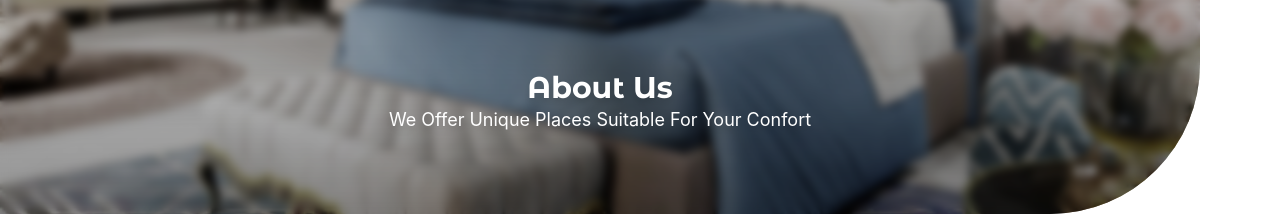
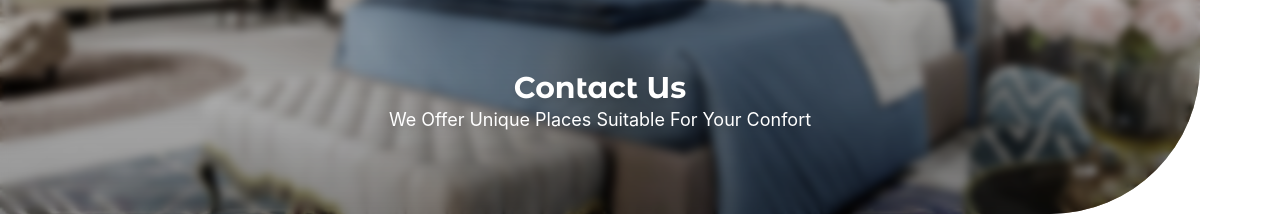
Before and after one commit to SumedhBengale/my_city_frontend, a React (Create React App) app: page /contact in a window 1280 px wide. Shown: the part 350-566 px from the top of the page. Built offline with nearby package versions, Linux system fonts and the light colour scheme; what google-maps-react would draw is missing.

Commit message:
Spelling changes

```diff
--- a/src/pages/ContactUs/ContactUsPage.jsx
+++ b/src/pages/ContactUs/ContactUsPage.jsx
@@ -32,7 +32,7 @@ function ContactUs() {
           <img src={Image1} alt="About Us" className="w-full h-full md:object-fill lg:object-cover rounded-r-[70px] " />
         </div>
         <div className='absolute bottom-0 h-full text-center flex justify-end flex-col w-full pb-20 bg-gradient-to-b from-transparent via-gray to-black/60 rounded-r-[70px] px-10'>
-          <div className='text-white font-bold text-3xl  drop-shadow-lg font-custom'>About Us</div>
+          <div className='text-white font-bold text-3xl  drop-shadow-lg font-custom'>Contact Us</div>
           <div className='text-white text-md drop-shadow-lg'>We Offer Unique Places Suitable For Your Confort</div>
 
         </div>
@@ -43,7 +43,7 @@ function ContactUs() {
           <img src={Image1} alt="About Us" className="w-full h-full md:object-fill lg:object-cover rounded-r-[150px] " />
         </div>
         <div className='absolute bottom-0 h-full text-center flex justify-end flex-col w-full backdrop-filter backdrop-blur-sm pb-20 bg-gradient-to-b from-transparent via-gray to-black/40 rounded-r-[150px]'>
-          <div className='text-white font-bold text-3xl  drop-shadow-lg font-custom'>About Us</div>
+          <div className='text-white font-bold text-3xl  drop-shadow-lg font-custom'>Contact Us</div>
           <div className='text-white text-lg drop-shadow-lg'>We Offer Unique Places Suitable For Your Confort</div>
         </div>
       </div>
```
